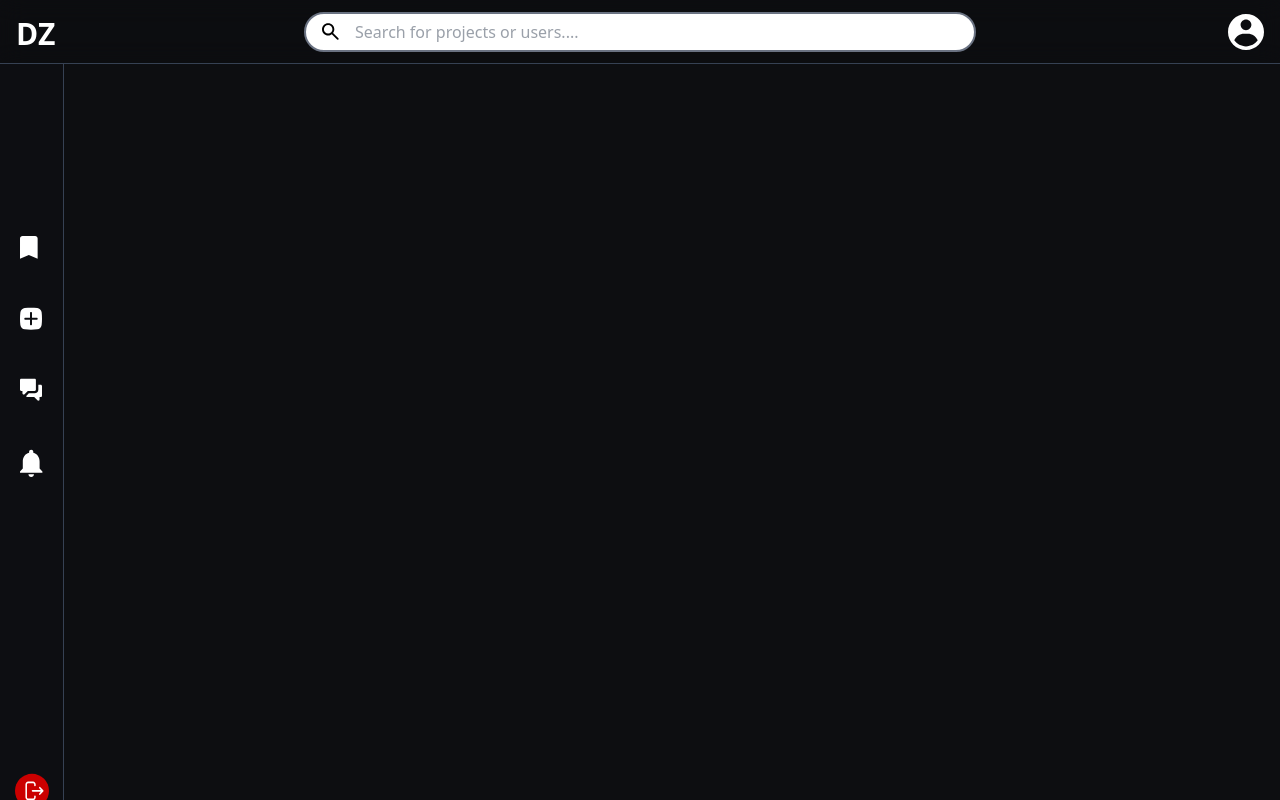
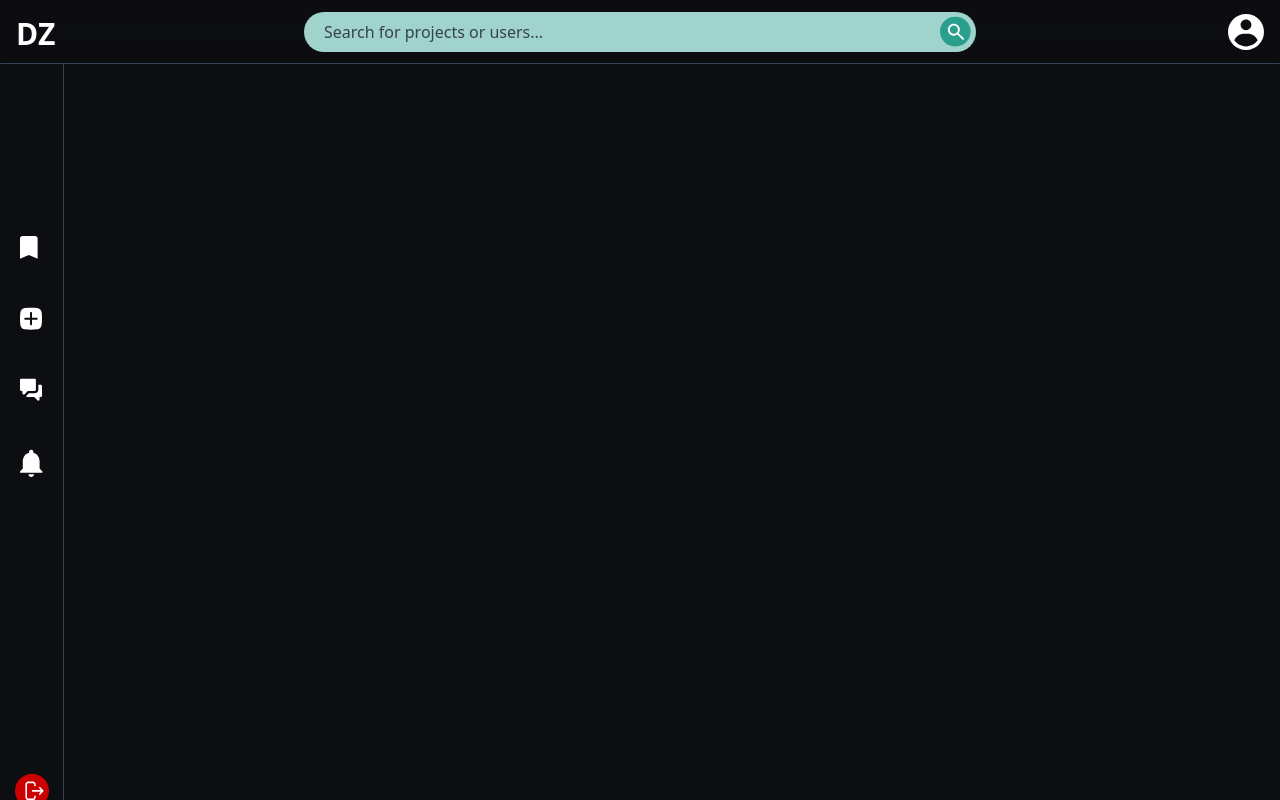
Before and after one commit to ayush00git/DezNov, a React (Vite) app in the folder frontend/: page /explore in a window 1280 px wide. Built offline with nearby package versions, Linux system fonts and the light colour scheme.

Commit message:
search-bar ui

```diff
--- a/frontend/src/components/Elements/Navbar.jsx
+++ b/frontend/src/components/Elements/Navbar.jsx
@@ -1,39 +1,53 @@
 import React, { useState } from "react";
-import { useNavigate } from 'react-router-dom'
+import { useNavigate } from "react-router-dom";
 
 function NavBar() {
   const [search, setSearch] = useState("");
-  const navigate = useNavigate()
+  const navigate = useNavigate();
+
   return (
     <>
       <nav className="relative bg-[rgba(13,14,18,0.1)] min-h-16 h-auto text-white flex items-center justify-center border-b-1 border-gray-700 backdrop-blur-md">
-        <div className="absolute top-4 left-4 text-3xl font-bold text-white cursor-pointer" title="DezNov-Home"
-          onClick={() => navigate('/explore')}>DZ</div>
+        {/* Logo */}
+        <div
+          className="absolute top-4 left-4 text-3xl font-bold text-white cursor-pointer"
+          title="DezNov-Home"
+          onClick={() => navigate("/explore")}
+        >
+          DZ
+        </div>
+
         {/* Search bar */}
-        <div className="border-2 rounded-full bg-white text-gray-500 flex items-center max-w-2xl min-h-10 px-4 gap-4 absolute lg:w-200">
+        <div className="rounded-full border-2 border-transparent bg-[#9fd3cb] flex items-center flex-row-reverse max-w-2xl min-h-10 px-0.5 gap-4 absolute lg:w-[750px] md:w-[450px] sm:w-[300px] w-[250px] text-gray-900 transition-all duration-300 ease-in-out focus-within:border-[#59c9b8] focus-within:bg-[#0D0E11] focus-within:text-white hover:bg-[#0D0E11] hover:border-[#59c9b8] hover:text-white hover:shadow-lg focus-within:shadow-lg">
           <svg
-            width="18"
-            height="19"
-            viewBox="0 0 18 19"
+            width="35"
+            height="34"
+            viewBox="0 0 37 35"
             fill="none"
             xmlns="http://www.w3.org/2000/svg"
+            className="cursor-pointer transition-transform duration-200 ease-in-out hover:scale-105"
           >
+            <rect width="35" height="34" rx="17" fill="#2A9F8D" className="transition-colors duration-300 ease-in-out" />
             <path
-              d="M6.5 13.7125C4.68333 13.7125 3.146 13.0832 1.888 11.8245C0.63 10.5658 0.000667196 9.02849 5.29101e-07 7.21249C-0.000666138 5.39649 0.628667 3.85916 1.888 2.60049C3.14733 1.34183 4.68467 0.712494 6.5 0.712494C8.31533 0.712494 9.853 1.34183 11.113 2.60049C12.373 3.85916 13.002 5.39649 13 7.21249C13 7.94583 12.8833 8.63749 12.65 9.28749C12.4167 9.93749 12.1 10.5125 11.7 11.0125L17.3 16.6125C17.4833 16.7958 17.575 17.0292 17.575 17.3125C17.575 17.5958 17.4833 17.8292 17.3 18.0125C17.1167 18.1958 16.8833 18.2875 16.6 18.2875C16.3167 18.2875 16.0833 18.1958 15.9 18.0125L10.3 12.4125C9.8 12.8125 9.225 13.1292 8.575 13.3625C7.925 13.5958 7.23333 13.7125 6.5 13.7125ZM6.5 11.7125C7.75 11.7125 8.81267 11.2752 9.688 10.4005C10.5633 9.52583 11.0007 8.46316 11 7.21249C10.9993 5.96183 10.562 4.89949 9.688 4.02549C8.814 3.15149 7.75133 2.71383 6.5 2.71249C5.24867 2.71116 4.18633 3.14883 3.313 4.02549C2.43967 4.90216 2.002 5.96449 2 7.21249C1.998 8.46049 2.43567 9.52316 3.313 10.4005C4.19033 11.2778 5.25267 11.7152 6.5 11.7125Z"
-              fill="black"
+              d="M15.825 21.65C13.9175 21.65 12.3033 20.9892 10.9824 19.6676C9.6615 18.346 9.0007 16.7318 9 14.825C8.9993 12.9182 9.6601 11.304 10.9824 9.9824C12.3047 8.6608 13.9189 8 15.825 8C17.7311 8 19.3457 8.6608 20.6687 9.9824C21.9917 11.304 22.6521 12.9182 22.65 14.825C22.65 15.595 22.5275 16.3212 22.2825 17.0037C22.0375 17.6862 21.705 18.29 21.285 18.815L27.165 24.695C27.3575 24.8875 27.4537 25.1325 27.4537 25.43C27.4537 25.7275 27.3575 25.9725 27.165 26.165C26.9725 26.3575 26.7275 26.4537 26.43 26.4537C26.1325 26.4537 25.8875 26.3575 25.695 26.165L19.815 20.285C19.29 20.705 18.6863 21.0375 18.0038 21.2825C17.3213 21.5275 16.595 21.65 15.825 21.65ZM15.825 19.55C17.1375 19.55 18.2533 19.0908 19.1724 18.1724C20.0915 17.254 20.5507 16.1382 20.55 14.825C20.5493 13.5118 20.0901 12.3964 19.1724 11.4787C18.2547 10.561 17.1389 10.1014 15.825 10.1C14.5111 10.0986 13.3957 10.5582 12.4787 11.4787C11.5617 12.3992 11.1021 13.5146 11.1 14.825C11.0979 16.1354 11.5575 17.2512 12.4787 18.1724C13.3999 19.0936 14.5153 19.5528 15.825 19.55Z"
+              fill="white"
             />
           </svg>
           <input
             type="text"
-            className="bg-transparent outline-none w-full text-gray-700"
-            placeholder="Search for projects or users...."
+            className="bg-transparent outline-none w-full placeholder:text-gray-700 focus:placeholder:text-gray-400 transition-all duration-300 ease-in-out pl-4"
+            placeholder="Search for projects or users..."
             value={search}
-            onChange={e => setSearch(e.target.value)}
+            onChange={(e) => setSearch(e.target.value)}
           />
         </div>
+
         {/* profile */}
-        <div className="absolute right-4 cursor-pointer" title="profile"
-        onClick={() => navigate('/profile')}>
+        <div
+          className="absolute right-4 cursor-pointer transition-transform duration-200 ease-in-out hover:scale-110"
+          title="profile"
+          onClick={() => navigate("/profile")}
+        >
           <svg
             width="36"
             height="36"
@@ -49,9 +63,9 @@ function NavBar() {
             />
           </svg>
         </div>
-
       </nav>
     </>
   );
 }
+
 export default NavBar;
```
